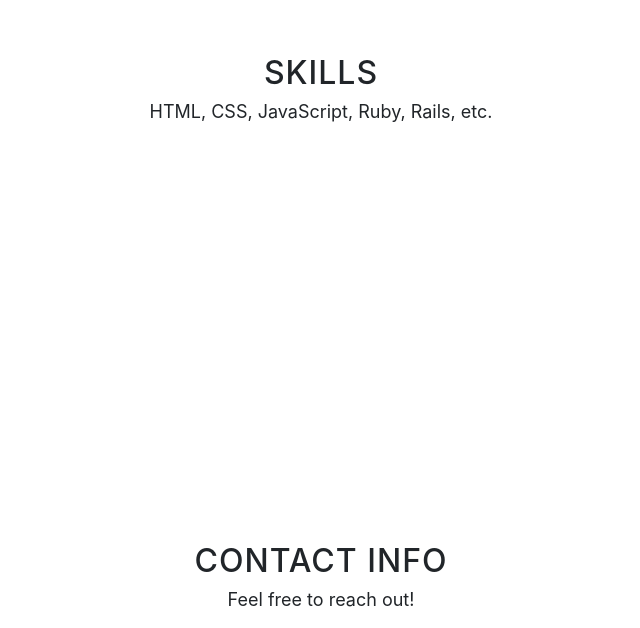
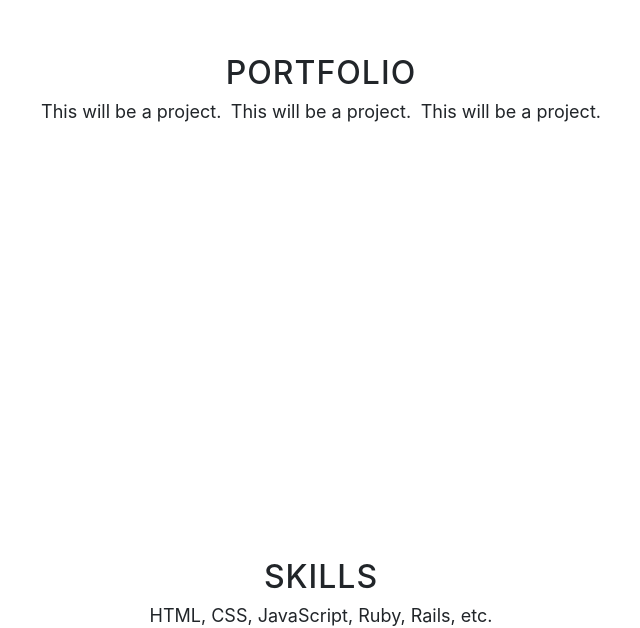
Before and after one commit to mdcollins80/mdcollins80.github.io, a website with bundled scripts: page index.html in a window 1280 px wide. Shown: the part 1548-2176 px from the top of the page, without its empty margins (319-959 px from the left). Built offline with nearby package versions, Linux system fonts and the light colour scheme.

Commit message:
Add portfolio section
Add section for portfolio thumbnails.

```diff
--- a/index.html
+++ b/index.html
@@ -77,6 +77,34 @@
           <div class="col-lg-8 mx-auto">
             <h2>About Me</h2>
             <p>I'm a life long learner with a passion for puzzles and problem solving. Whether it's teaching the quadratic formula, discovering new spreadsheet formulas, or learning a programming language to increase efficiency, I've always been driven to learn more in order to do better. Currently that drive is focused on acquiring the knowledge and skills necessary to become a full stack web developer.</p>
+          </div>
+        </div>
+      </div>
+    </section>
+
+    <!-- Portfolio Section -->
+    <section id="portfolio" class="content-section text-center">
+      <div class="container">
+        <div class="row">
+          <div class="col-lg-8 mx-auto">
+            <h2>Portfolio</h2>
+            <ul class="list-inline">
+              <li class="list-inline-item">
+                <div class="portfolio-box">
+                  <p> This will be a project.
+                </div>
+              </li>
+              <li class="list-inline-item">
+                <div class="portfolio-box">
+                  <p> This will be a project.
+                </div>
+              </li>
+              <li class="list-inline-item">
+                <div class="portfolio-box">
+                  <p> This will be a project.
+                </div>
+              </li>
+            </ul>
           </div>
         </div>
       </div>
```
